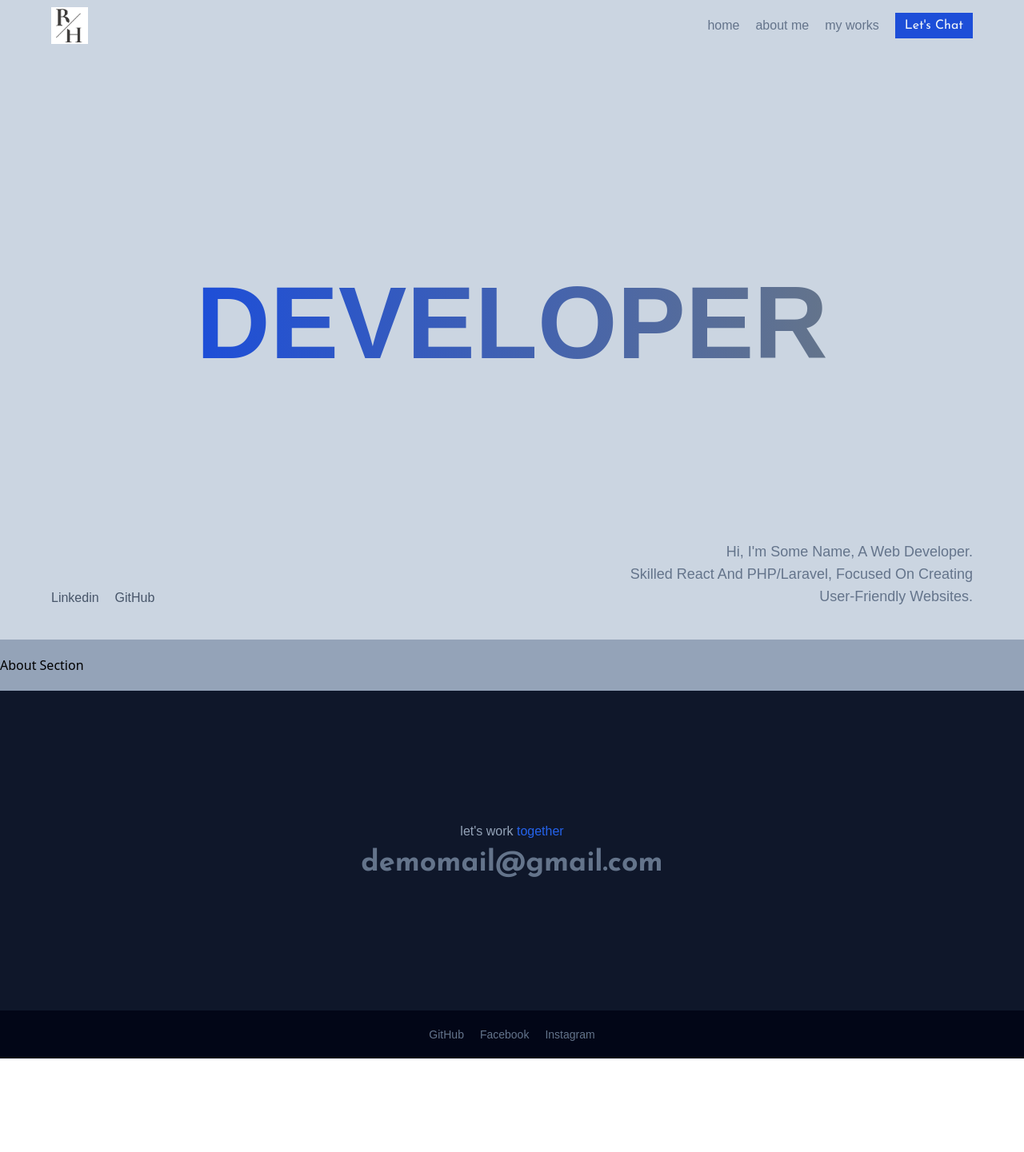
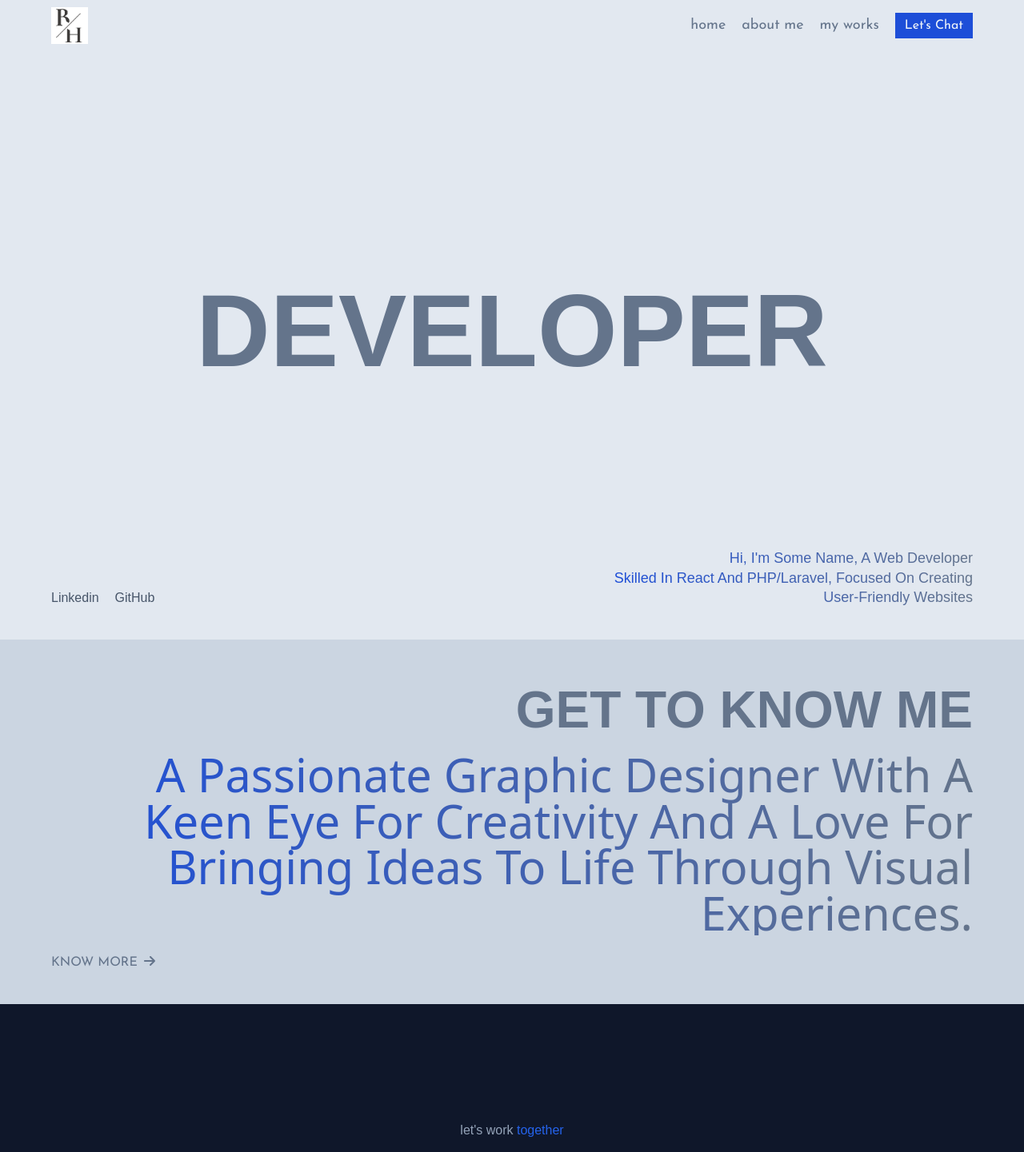
Before and after one commit to strengerx/portfolio, a React (Vite) app: page / in a window 1280 px wide. Shown: the top 1441 px of the page at 80% size. Before the commit the page ends 1324 px from the top, so only its background shows below. Built offline with nearby package versions, Linux system fonts and the light colour scheme; a web font is replaced by a local one.

Commit message:
about complete

```diff
--- a/package.json
+++ b/package.json
@@ -10,6 +10,11 @@
     "preview": "vite preview"
   },
   "dependencies": {
+    "@fortawesome/fontawesome-svg-core": "^6.5.2",
+    "@fortawesome/free-brands-svg-icons": "^6.5.2",
+    "@fortawesome/free-regular-svg-icons": "^6.5.2",
+    "@fortawesome/free-solid-svg-icons": "^6.5.2",
+    "@fortawesome/react-fontawesome": "^0.2.0",
     "framer-motion": "^11.1.3",
     "react": "^18.2.0",
     "react-dom": "^18.2.0"
--- a/src/App.jsx
+++ b/src/App.jsx
@@ -6,7 +6,7 @@ import Hero from './sections/hero/Hero'
 
 function App() {
 
-  document.getElementById("root").classList.add("bg-slate-300")
+  document.getElementById("root").classList.add("bg-slate-200")
   return (<>
     <Header />
     <Hero />
--- a/src/components/footer/Footer.jsx
+++ b/src/components/footer/Footer.jsx
@@ -5,7 +5,7 @@ const Footer = () => {
         <footer className="w-full py-10 bg-slate-900">
             <div className="h-80 w-min/90 m-auto flex justify-center items-center flex-col">
                 <p className="mb-2 font-proza text-slate-400">let&apos;s work <span className="text-blue-600">together</span></p>
-                <a className="transition-colors ease-in font-jose text-4xl font-bold text-slate-500 hover:text-blue-700" href="">demomail@gmail.com</a>
+                <a className="transition-colors ease-in font-jose md:text-[4vw] text-[8vw] font-bold text-slate-500 hover:text-blue-700" href="">demomail@gmail.com</a>
             </div>
         </footer>
         <section className="py-5 w-full bg-slate-950">
--- a/src/components/header/Header.jsx
+++ b/src/components/header/Header.jsx
@@ -8,10 +8,10 @@ const Header = () => {
                 <a href=""><img className="w-[46px]" src={logo} alt="" /></a>
                 <nav className="flex gap-5 items-center">
                     <div className="hidden md:block">
-                        <ul className="flex gap-5 font-proza">
-                            <li><a className=" lowercase text-slate-500" href="#header">home</a></li>
-                            <li><a className=" lowercase text-slate-500" href="">about me</a></li>
-                            <li><a className=" lowercase text-slate-500" href="">my works</a></li>
+                        <ul className="flex gap-5 font-jose">
+                            <li><a className="lowercase text-lg text-slate-500" href="#header">home</a></li>
+                            <li><a className="lowercase text-lg text-slate-500" href="">about me</a></li>
+                            <li><a className="lowercase text-lg text-slate-500" href="">my works</a></li>
                         </ul>
                     </div>
                     <a className="font-jose px-3 py-1 capitalize bg-blue-700 text-slate-100" href="">let&apos;s chat</a>
--- a/src/sections/about/About.jsx
+++ b/src/sections/about/About.jsx
@@ -1,10 +1,17 @@
 import "./about.css"
+import { FontAwesomeIcon } from "@fortawesome/react-fontawesome"
+import { faArrowRight } from "@fortawesome/free-solid-svg-icons"
 
 const About = () => {
     return (<>
-    <section className="py-5 bg-slate-400">
-        <h2>About Section</h2>
-    </section>
+        <section className="pt-14 pb-10 bg-slate-300">
+            <div className="w-min/90 m-auto">
+                <h2 className="font-proza uppercase font-bold leading-none text-slate-500 text-end md:text-[5vw] text-[6.5vw]">get to know me</h2>
+                <p className="mt-5 bg-gradient-to-r from-blue-700 to-slate-500 bg-clip-text text-transparent capitalize md:text-[4.5vw] text-[5.5vw] font-light leading-none text-end mb-5">A passionate graphic designer with a keen eye for creativity and a love for bringing ideas to life through visual experiences.</p>
+                <a className="text-slate-500 font-jose uppercase about-link" href="#">know more
+                    <span className="pl-2"><FontAwesomeIcon icon={faArrowRight} /></span></a>
+            </div>
+        </section>
     </>)
 }
 
--- a/src/sections/about/about.css
+++ b/src/sections/about/about.css
@@ -0,0 +1,4 @@
+.about-link:hover span {
+    padding-left: 20px;
+    transition: padding .5s;
+}
--- a/src/sections/hero/Hero.jsx
+++ b/src/sections/hero/Hero.jsx
@@ -5,7 +5,7 @@ const Hero = () => {
         <section className="w-full">
             <div className="w-min/90 h-svh/64 py-10 gap-52 m-auto flex justify-end items-center flex-col">
                 <div className="">
-                    <h1 className="md:text-[10vw] text-[15vw] font-proza font-bold uppercase leading-none bg-gradient-to-r from-blue-700 to-slate-500 bg-clip-text text-transparent">developer</h1>
+                    <h1 className="md:text-[10vw] text-[15vw] font-proza font-bold uppercase leading-none text-slate-500">developer</h1>
                 </div>
                 <div className="w-full flex justify-between flex-col-reverse md:flex-row items-end gap-16">
                     <ul className="flex gap-5 justify-start w-full md:w-auto font-proza">
@@ -13,8 +13,8 @@ const Hero = () => {
                         <li><a className="text-slate-600" href="">GitHub</a></li>
                     </ul>
                     <div className="font-proza text-right">
-                    <p className="text-slate-500 capitalize text-lg">Hi, I&apos;m some name, a web developer.</p>
-                    <p className="text-slate-500 capitalize text-lg">Skilled React and PHP/Laravel, focused on creating<br className="hidden md:block"/> user-friendly websites.</p>
+                        <p className="text-slate-500 capitalize text-lg bg-gradient-to-r from-blue-700 to-slate-500 bg-clip-text text-transparent leading-snug">Hi, I&apos;m some name, a web developer</p>
+                        <p className="text-slate-500 capitalize text-lg bg-gradient-to-r from-blue-700 to-slate-500 bg-clip-text text-transparent leading-snug">Skilled in React and PHP/Laravel, focused on creating<br className="hidden md:block" /> user-friendly websites</p>
                     </div>
                 </div>
             </div>
```
Also changed, not shown: 1 other file (tests, documents, lock files or other folders). Lines whose indentation alone changed are shown as unchanged.
